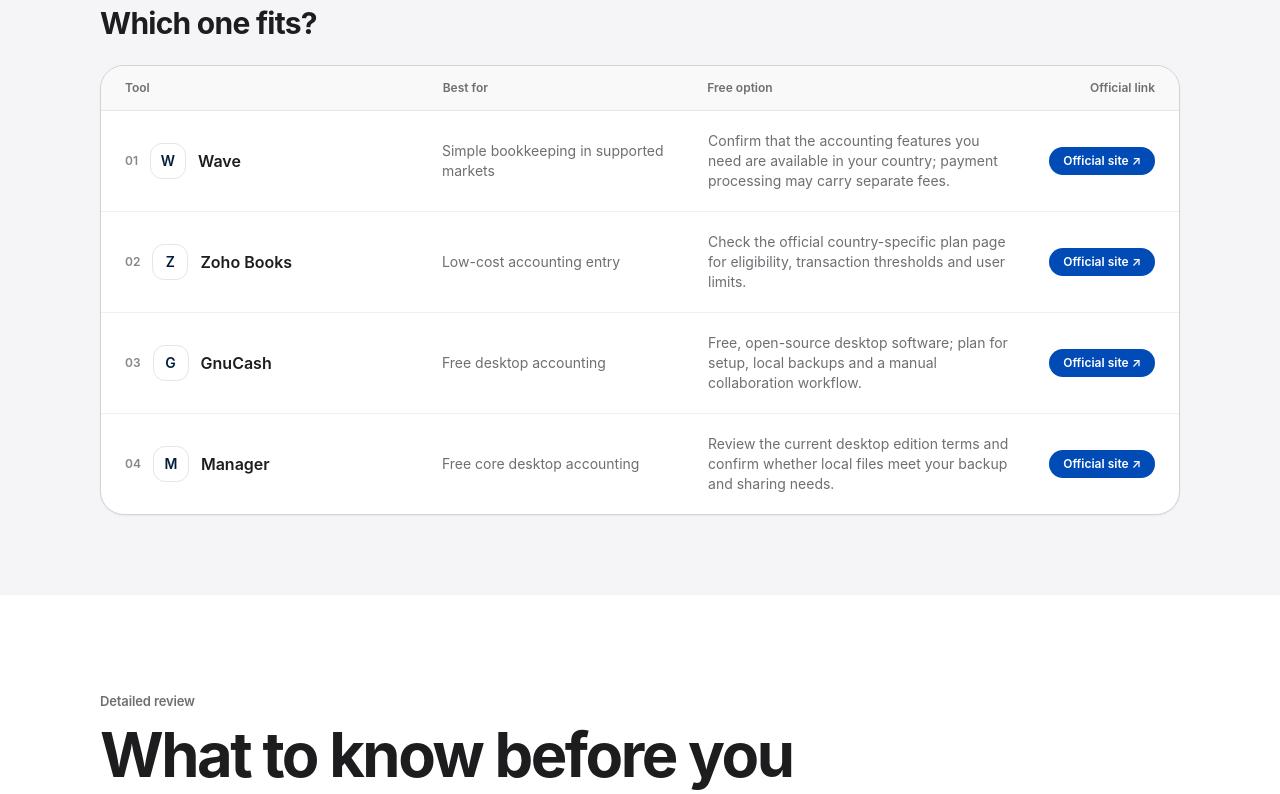
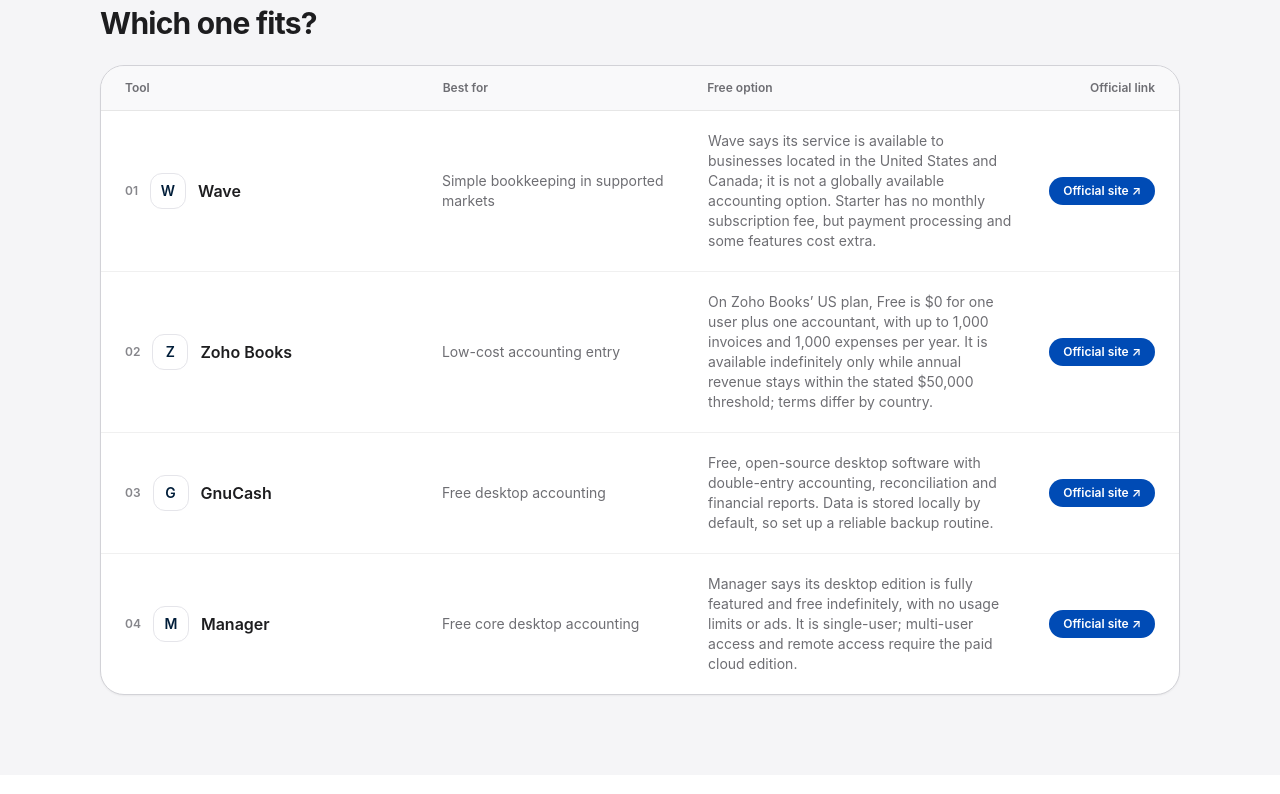
Before and after one commit to LinukaBandara/StackPick, a Next.js app: page /best/free-accounting-software in a window 1280 px wide. Shown: the part 880-1674 px from the top of the page. Built offline with nearby package versions, Linux system fonts and the light colour scheme; no server answers.

Commit message:
Make free accounting guide specific about regional eligibility and plan limits

```diff
--- a/app/best/free-accounting-software/page.tsx
+++ b/app/best/free-accounting-software/page.tsx
@@ -15,10 +15,10 @@ export default function Page() {
       intro="Free accounting software compared for freelancers and small businesses, with attention to what remains free once real bookkeeping begins."
       pricingNote="Software plans change. Verify current pricing, user limits, regional availability and included features before making a business decision."
       tools={[
-        { name: "Wave", bestFor: "Simple bookkeeping in supported markets", freeOption: "Confirm that the accounting features you need are available in your country; payment processing may carry separate fees.", tradeoff: "May suit straightforward invoicing and bookkeeping in supported markets, but country availability and payment-processing fees can change whether it is a practical free option.", url: "https://www.waveapps.com/" },
-        { name: "Zoho Books", bestFor: "Low-cost accounting entry", freeOption: "Check the official country-specific plan page for eligibility, transaction thresholds and user limits.", tradeoff: "Worth checking if your business already uses Zoho, but confirm the current free-plan eligibility, transaction and user limits for your country.", url: "https://www.zoho.com/books/" },
-        { name: "GnuCash", bestFor: "Free desktop accounting", freeOption: "Free, open-source desktop software; plan for setup, local backups and a manual collaboration workflow.", tradeoff: "A free desktop double-entry accounting option with strong control over local records, but it is less of a hosted team service and may require more manual setup and bookkeeping knowledge.", url: "https://www.gnucash.org/" },
-        { name: "Manager", bestFor: "Free core desktop accounting", freeOption: "Review the current desktop edition terms and confirm whether local files meet your backup and sharing needs.", tradeoff: "Offers desktop accounting software for users who prefer local files, but verify which features and deployment options are included before assuming it matches a cloud-based workflow.", url: "https://www.manager.io/" },
+        { name: "Wave", bestFor: "Simple bookkeeping in supported markets", freeOption: "Wave says its service is available to businesses located in the United States and Canada; it is not a globally available accounting option. Starter has no monthly subscription fee, but payment processing and some features cost extra.", tradeoff: "A reasonable cloud option for eligible US/Canadian businesses that want invoicing and bookkeeping together. If your business is based elsewhere, do not plan around Wave without confirming eligibility first.", url: "https://www.waveapps.com/" },
+        { name: "Zoho Books", bestFor: "Low-cost accounting entry", freeOption: "On Zoho Books’ US plan, Free is $0 for one user plus one accountant, with up to 1,000 invoices and 1,000 expenses per year. It is available indefinitely only while annual revenue stays within the stated $50,000 threshold; terms differ by country.", tradeoff: "It offers real cloud bookkeeping and bank reconciliation in the US free tier, but the revenue and annual transaction caps are decisive. Check the local Zoho Books page because plan limits, tax features and eligibility are market-specific.", url: "https://www.zoho.com/books/" },
+        { name: "GnuCash", bestFor: "Free desktop accounting", freeOption: "Free, open-source desktop software with double-entry accounting, reconciliation and financial reports. Data is stored locally by default, so set up a reliable backup routine.", tradeoff: "Strong for users who understand bookkeeping and want control over their records, but it is not a hosted collaborative workspace; multi-person access, automated bank connections and local tax workflows may need extra effort.", url: "https://www.gnucash.org/" },
+        { name: "Manager", bestFor: "Free core desktop accounting", freeOption: "Manager says its desktop edition is fully featured and free indefinitely, with no usage limits or ads. It is single-user; multi-user access and remote access require the paid cloud edition.", tradeoff: "A strong candidate if you want a full-featured desktop workflow without a subscription, but it is not free multi-user cloud accounting. Back up the business file and confirm that your accountant can work with the file safely.", url: "https://www.manager.io/" },
       ]}
       bottomLine="For a solo operator, start by testing one complete month: record sales and expenses, reconcile a sample bank statement, correct a mistake, and export the reports you would give an accountant. Choose cloud software if shared access and connected workflows save real time; choose desktop software only if you can manage backups and sharing reliably. A zero subscription is not the same as zero operating cost."
     >
@@ -35,6 +35,29 @@ export default function Page() {
             <div className="rounded-2xl border border-[#e4e7ec] bg-[#f7f8fc] p-6"><p className="font-semibold text-[#101828]">Data and access</p><p className="mt-2 text-sm leading-6 text-[#667085]">Check backups, exports and how an accountant or teammate can work with the records.</p></div>
           </div>
         </div>
+        <div className="sp-container pb-16 sm:pb-20">
+          <h3 className="text-2xl font-semibold tracking-tight">The free-plan limits that actually matter</h3>
+          <p className="mt-4 max-w-3xl text-base leading-7 text-[#6e6e73]">Checked against official provider pages on October 14, 2026. Wave says its service is available to businesses located in the United States and Canada. Zoho Books’ US Free plan is for one user plus one accountant, caps invoices and expenses at 1,000 each per year, and is available indefinitely only while annual revenue remains within its stated $50,000 threshold. These conditions are specific to the US offer; check the pricing page for your own country.</p>
+          <div className="mt-8 grid gap-4 sm:grid-cols-2">
+            <div className="rounded-2xl border border-[#e4e7ec] bg-[#f7f8fc] p-6">
+              <h4 className="font-semibold text-[#101828]">Choose cloud accounting when…</h4>
+              <p className="mt-2 text-sm leading-6 text-[#667085]">You need browser access, an accountant or teammate to collaborate, online payment workflows or hosted records. Confirm country eligibility, bank feeds, tax features and every usage cap before importing your books.</p>
+            </div>
+            <div className="rounded-2xl border border-[#e4e7ec] bg-[#f7f8fc] p-6">
+              <h4 className="font-semibold text-[#101828]">Choose desktop accounting when…</h4>
+              <p className="mt-2 text-sm leading-6 text-[#667085]">A single person can maintain the books and you are comfortable managing the file and backups. GnuCash supports double-entry accounting and reconciliation; Manager’s free desktop edition is fully featured but single-user.</p>
+            </div>
+          </div>
+          <h3 className="mt-12 text-2xl font-semibold tracking-tight">Official plan and feature sources</h3>
+          <p className="mt-4 max-w-3xl text-base leading-7 text-[#6e6e73]">This is a desk-based comparison of published plan information, not a hands-on test or tax/accounting advice. Features, country availability and eligibility can change. Before adopting a tool, verify local tax reporting and bank compatibility with the provider and your accountant.</p>
+          <ul className="mt-5 max-w-3xl list-disc space-y-3 pl-6 text-sm leading-6 text-[#6e6e73]">
+            <li><a className="underline underline-offset-4" href="https://support.waveapps.com/hc/en-us/articles/32449161224852-Create-a-Wave-account" target="_blank" rel="noreferrer">Wave account eligibility</a> — supported business locations.</li>
+            <li><a className="underline underline-offset-4" href="https://support.waveapps.com/hc/en-us/articles/208621296-Is-Wave-free" target="_blank" rel="noreferrer">Wave free versus paid features</a>.</li>
+            <li><a className="underline underline-offset-4" href="https://www.zoho.com/us/books/pricing/" target="_blank" rel="noreferrer">Zoho Books US pricing</a> — revenue eligibility, users and annual limits.</li>
+            <li><a className="underline underline-offset-4" href="https://www.gnucash.org/features.phtml?lang=en_US" target="_blank" rel="noreferrer">GnuCash official features</a> — double-entry accounting, reconciliation and reports.</li>
+            <li><a className="underline underline-offset-4" href="https://www.manager.io/download" target="_blank" rel="noreferrer">Manager desktop edition</a> — free terms and single-user limitation.</li>
+          </ul>
+        </div>
       </section>
     </ComparisonArticle>
   );
```
